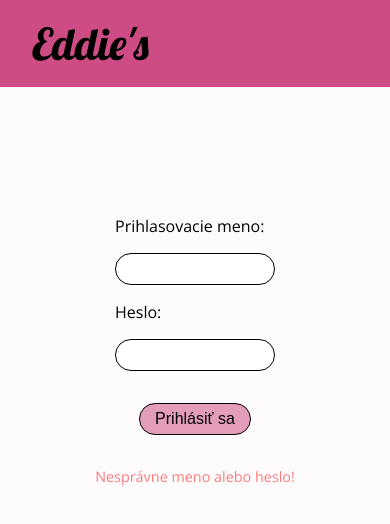
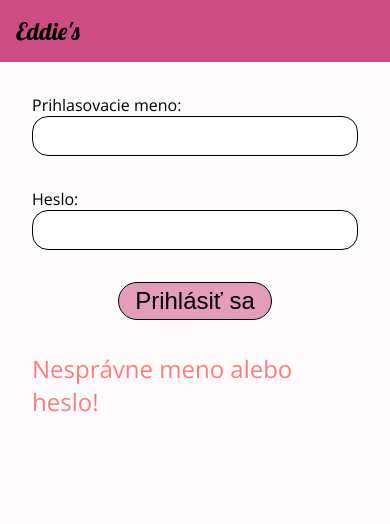
Before and after one commit to MatyasNeilinger/Eddies_Eshop, a plain HTML site: page admin_login.html in a window 390 px wide. Drawn offline with nearby package versions, Linux system fonts and the light colour scheme.

Commit message:
Admin Login Responsive

```diff
--- a/admin_login.html
+++ b/admin_login.html
@@ -14,22 +14,16 @@
             <span class="header-item" id="name">Eddie's</span>
         </header>
         <main>
-            <div class="flex-container">
             <div class="flex-item">
-                    <p>Prihlasovacie meno:</p>
+                <span>Prihlasovacie meno:</span>
                 <input type="text">
             </div>
             <div class="flex-item">
-                    <p>Heslo:</p>
+                <span>Heslo:</span>
                 <input type="password">
             </div>
-                <div class="flex-item">
             <button type="button">Prihlásiť sa</button>
-                </div>
-                <div class="flex-item">
-                    <p class="hidden">Nesprávne meno alebo heslo!</p>
-                </div>
-            </div>
+            <div class="hidden">Nesprávne meno alebo heslo!</div>
         </main>
     </body>
 </html>
--- a/stylesheets/admin_header.css
+++ b/stylesheets/admin_header.css
@@ -9,11 +9,6 @@ header {
     display: flex;
     align-items: center;
     padding: 1rem;
-    margin-bottom: 1rem;
-}
-
-.header-item {
-    margin: 0 1rem;
 }
 
 #header-button {
@@ -31,3 +26,21 @@ header {
     font-size: 2.75rem;
     text-decoration: none;
 }
+
+@media (max-width: 992px) {
+    #name {
+        font-size: 2rem;
+    }
+}
+
+@media (max-width: 768px) {
+    #name {
+        font-size: 1.75rem;
+    }
+}
+
+@media (max-width: 425px) {
+    #name {
+        font-size: 1.5rem;
+    }
+}
--- a/stylesheets/admin_login.css
+++ b/stylesheets/admin_login.css
@@ -1,78 +1,51 @@
-.flex-container {
+main {
     display: flex;
     flex-direction: column;
-    align-items: center;
-    padding-top: 5rem;
-}
-
-.flex-item {
     font-size: 1.75rem;
-    margin-bottom: 1rem;
 }
 
 .flex-item input {
     height: 2.5rem;
     padding-left: 0.5rem;
-    width: 50rem;
+    width: 100%;
     border-radius: 1rem;
     border: 0.1rem solid;
 }
 
-.flex-container button {
+main button {
+    margin: 0 auto;
     background-color: hsl(334, 56%, 75%);
-    height: 2.5rem;
-    width: 10rem;
     border-radius: 2rem;
     border: 0.1rem solid black;
     font-size: 1.5rem;
-    margin-bottom: 1rem;
-    margin-top: 1rem;
+    padding: 0.25rem 1rem;
 }
 
-.flex-container button:active {
+main button:active {
     background-color: mistyrose;
 }
 
 .hidden {
+    margin: 0 auto;
     opacity: 0.5;
     font-size: 1.5rem;
     color: red;
 }
 
-@media (max-width: 425px) {
-    .flex-item {
-        font-size: 1rem;
-    }
-
-    .flex-item input {
-        width: 10rem;
-        height: 2rem;
-        margin-top: 1rem;
-    }
-
-    .flex-item button{
-        font-size: 1rem;
-        height: 2rem;
-        width: 7rem;
-    }
-
-    .hidden {
-        font-size: 0.9rem;
+@media (max-width: 992px) {
+    main {
+        font-size: 1.5rem;
     }
 }
 
-@media (min-width: 426px) and (max-width: 768px) {
-    .flex-item input {
-        width: 20rem;
-    }
-
-    .hidden {
-        font-size: 1.2rem;
+@media (max-width: 768px) {
+    main {
+        font-size: 1.25rem;
     }
 }
 
-@media (min-width: 769px) and (max-width: 992px) {
-    .flex-item input {
-        width: 30rem;
+@media (max-width: 425px) {
+    main {
+        font-size: 1rem;
     }
 }
```
Lines whose indentation alone changed are shown as unchanged.
